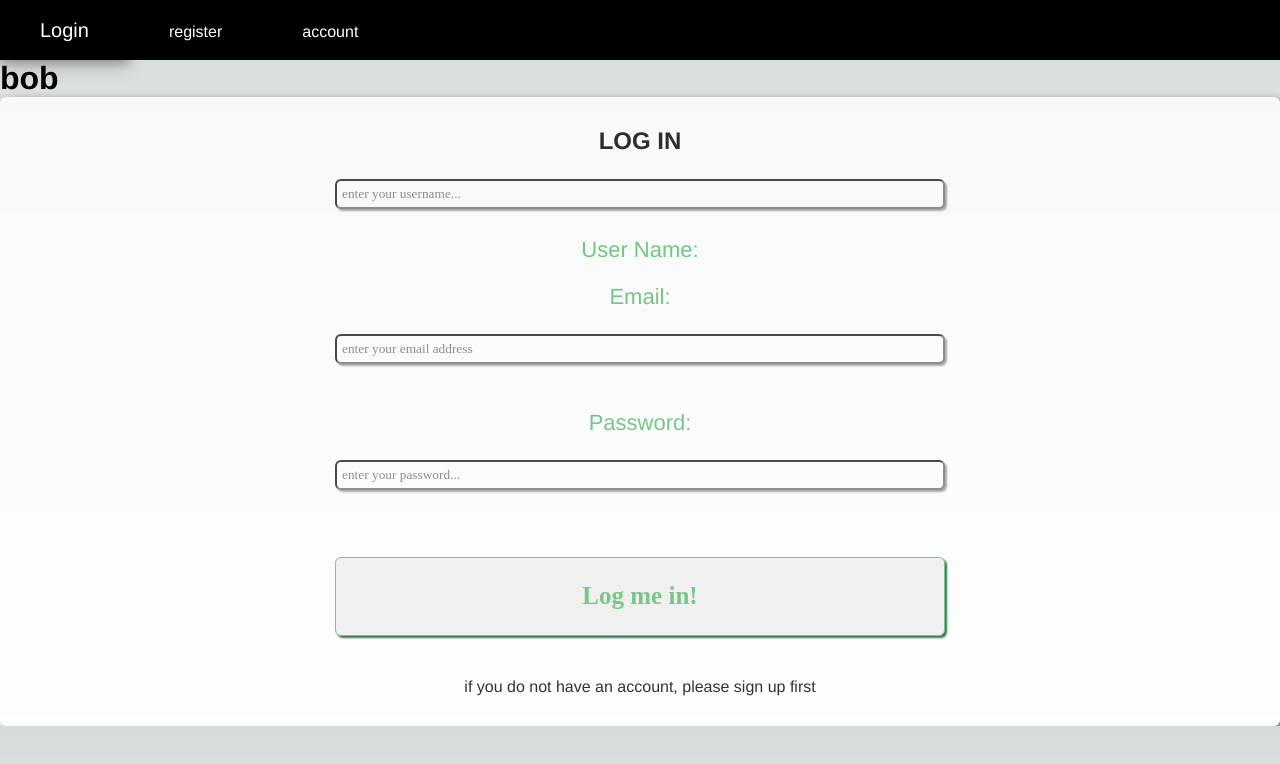
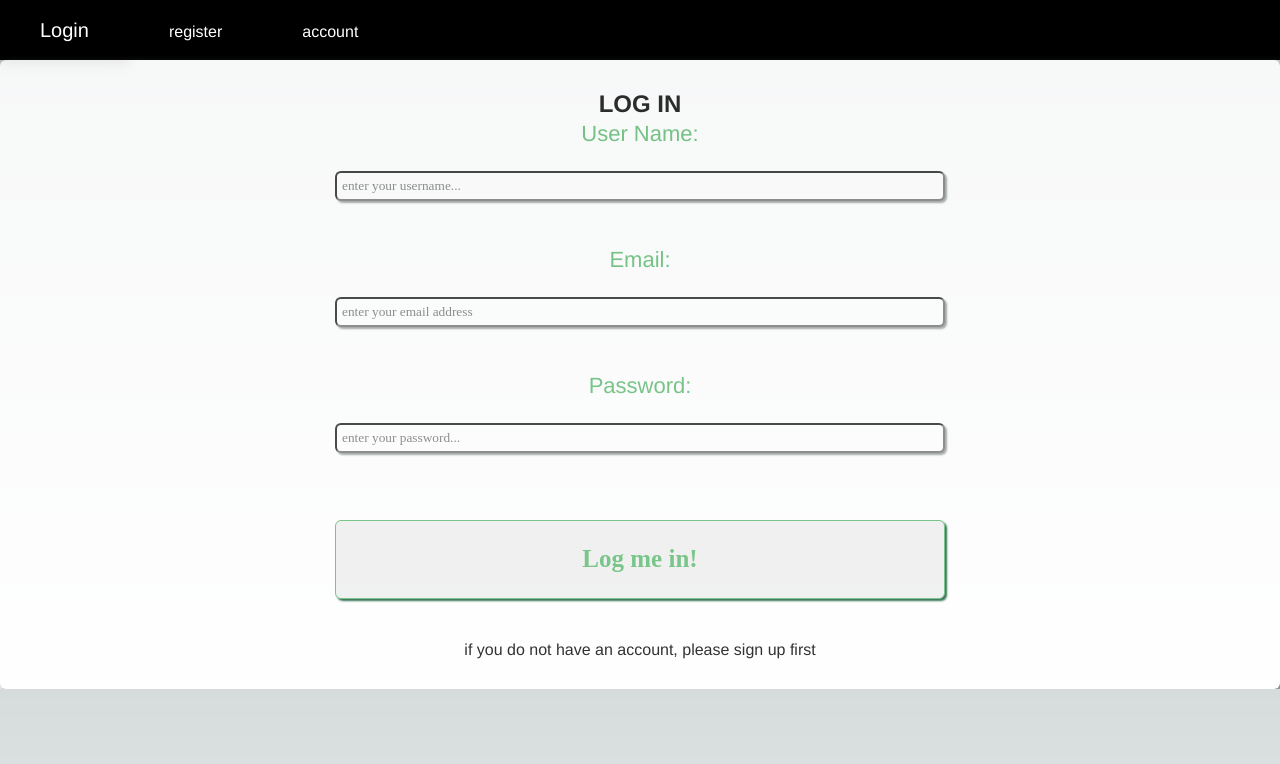
Before and after one commit to raeesa99/Ticketeer, a Next.js app: page /login in a window 1280 px wide. Shown: the top 764 px of the page. Built offline with nearby package versions, Linux system fonts and the light colour scheme.

Commit message:
minor changes to login page

```diff
--- a/app/login/page.jsx
+++ b/app/login/page.jsx
@@ -6,15 +6,13 @@ import  Link from 'next/link';
 export default function Login() {
   return (
     <main className={styles.main}>
-      <div className={styles.description}>
-        <h1 id="h1">bob</h1>
-      </div>
+      <div className={styles.description}></div>
       <div>
       <form action="/login" method="post">
         <h2>LOG IN</h2>
-      <input type="text" name="username" placeholder="enter your username..."/>
-        <label for="username">User Name:</label>
-        <br/>
+    <label for="username">User Name:</label>
+    <input type="text" name="username" placeholder="enter your username..."/>
+<br/>
     <label for="email">Email:</label>
     <input type="text" name="email" placeholder="enter your email address"/>
 <br/>
```
